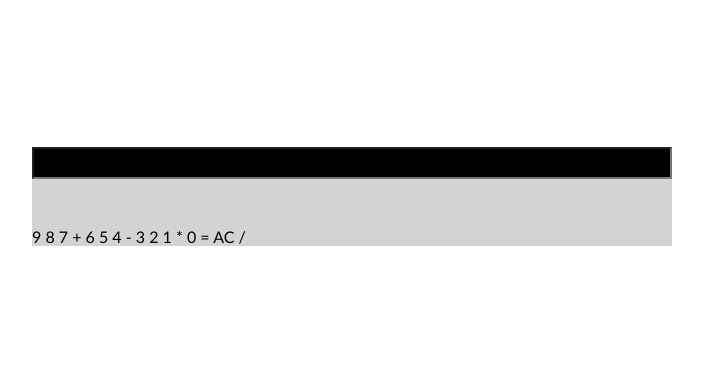
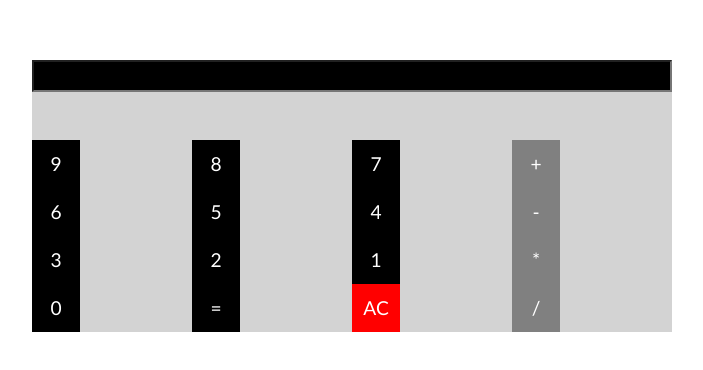
Before and after one commit to menezesmario/js-calculator, a website: page index.html in a window 1280 px wide. Shown: the part 204-574 px from the top of the page, without its empty margins (288-991 px from the left). Drawn offline with Linux system fonts and the light colour scheme.

Commit message:
style buttons

```diff
--- a/styles.css
+++ b/styles.css
@@ -19,9 +19,30 @@ body {
 .calculadora {
     width: 100%;
     background-color: lightgray;
+    display: grid;
+    grid-template-columns: 1fr 1fr 1fr 1fr;
+}
+
+.calculadora span {
+    width: 3rem;
+    height: 3rem;
+    line-height: 3rem;
+    text-align: center;
+    background: #000;
+    color: #fff;
+    font-size: 1.2em;
+}
+
+.calculadora .operador {
+    background: gray;
+}
+
+.calculadora .limpar {
+    background: red;
 }
 
 .tela {
+    grid-column: span 4;
     width: 100%;
     height: 2rem;
     margin-bottom: 3rem;
```
